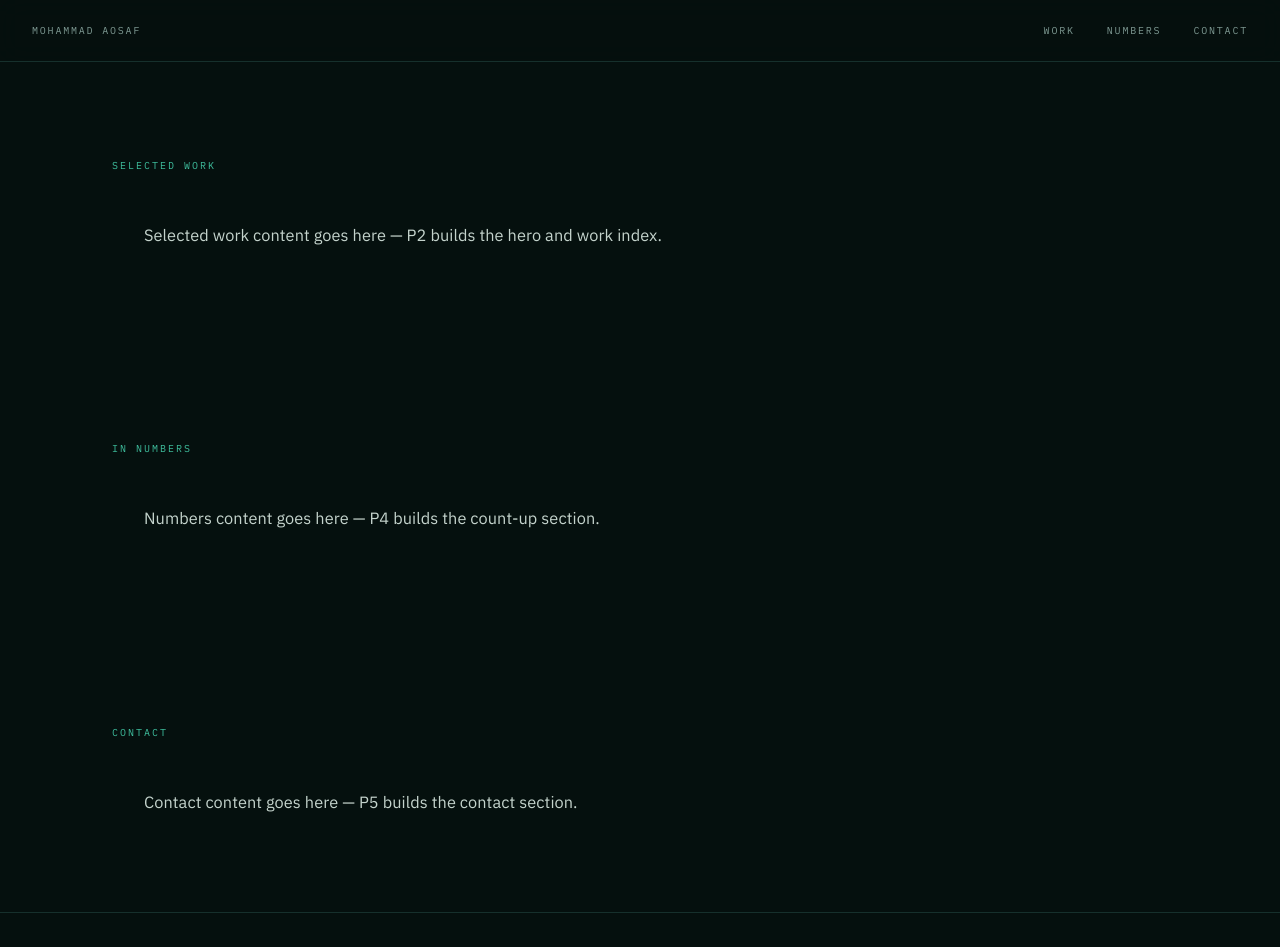
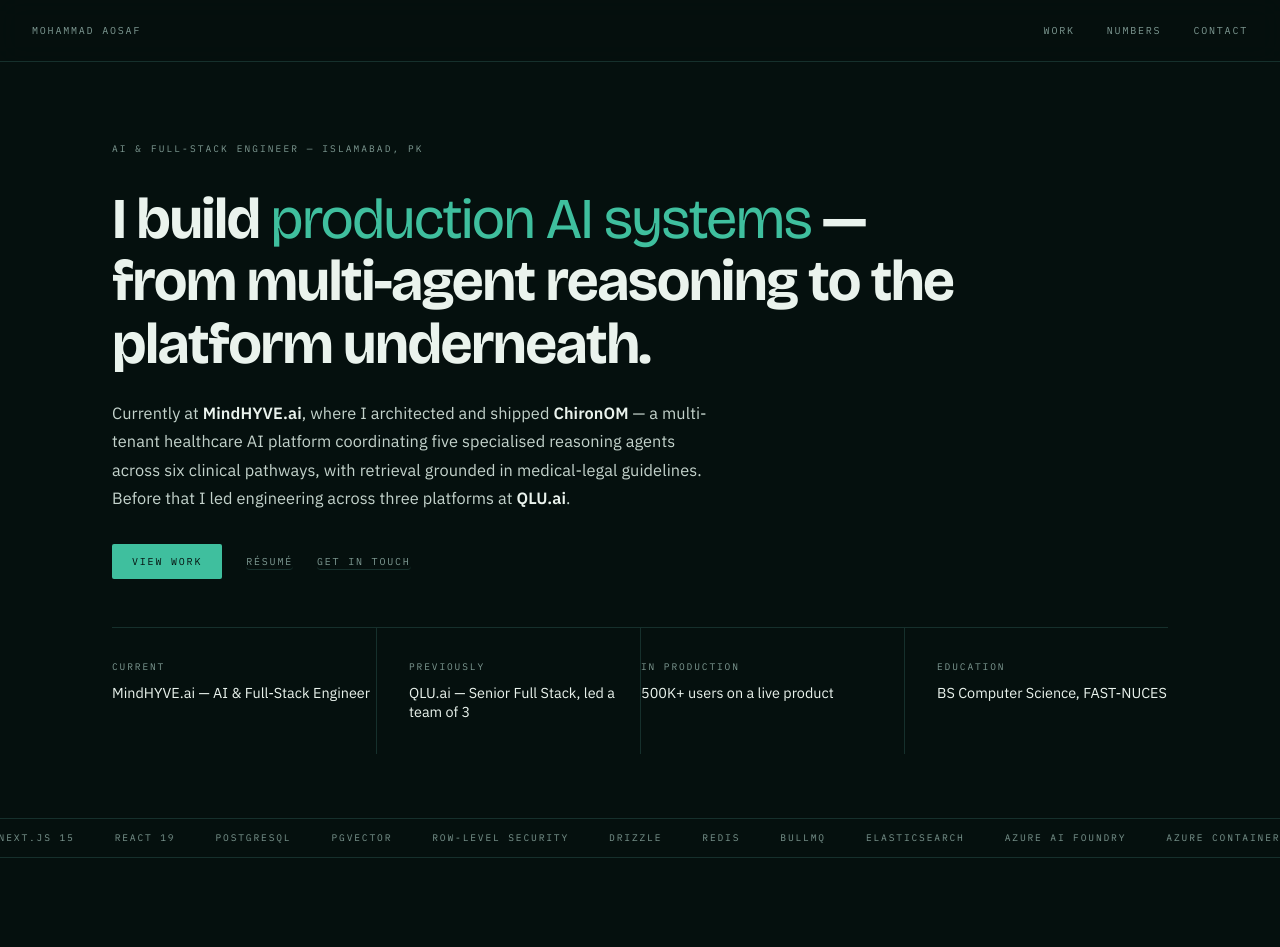
Before and after one commit to Hertz-7/my-portfolio, a Next.js app: page / in a window 1280 px wide. Shown: the top 947 px of the page. Built offline with nearby package versions, Linux system fonts and the light colour scheme.

Commit message:
P2: hero section — eyebrow, H1, supporting paragraph, CTA row, credential strip, stack strip marquee

```diff
--- a/src/app/page.tsx
+++ b/src/app/page.tsx
@@ -1,29 +1,37 @@
-import { Header, Footer, Section, Container, Rule } from "@/components";
+import { Header, Footer, HeroSection, Section, Container, Rule } from "@/components";
 
 export default function Home() {
   return (
     <>
       <Header />
       <main className="flex-1">
+        <HeroSection />
+
+        <Rule />
+
         <Section id="work" label="Selected Work">
           <Container>
-            <p className="font-body text-[1.02rem] leading-[1.74] tracking-[0.005em] text-[var(--prose)] max-w-[62ch]">
-              Selected work content goes here — P2 builds the hero and work index.
+            <p className="text-[1.02rem] leading-[1.74] tracking-[0.005em] text-[var(--prose)] max-w-[62ch]">
+              Selected work content goes here — P3 builds the work index.
             </p>
           </Container>
         </Section>
+
         <Rule />
+
         <Section id="numbers" label="In Numbers">
           <Container>
-            <p className="font-body text-[1.02rem] leading-[1.74] tracking-[0.005em] text-[var(--prose)] max-w-[62ch]">
+            <p className="text-[1.02rem] leading-[1.74] tracking-[0.005em] text-[var(--prose)] max-w-[62ch]">
               Numbers content goes here — P4 builds the count-up section.
             </p>
           </Container>
         </Section>
+
         <Rule />
+
         <Section id="contact" label="Contact">
           <Container>
-            <p className="font-body text-[1.02rem] leading-[1.74] tracking-[0.005em] text-[var(--prose)] max-w-[62ch]">
+            <p className="text-[1.02rem] leading-[1.74] tracking-[0.005em] text-[var(--prose)] max-w-[62ch]">
               Contact content goes here — P5 builds the contact section.
             </p>
           </Container>
--- a/src/components/Button.tsx
+++ b/src/components/Button.tsx
@@ -1,31 +1,64 @@
-import { ReactNode, ButtonHTMLAttributes } from "react";
+import { ReactNode, ButtonHTMLAttributes, AnchorHTMLAttributes } from "react";
 
-interface ButtonProps extends ButtonHTMLAttributes<HTMLButtonElement> {
+interface ButtonBaseProps {
   children: ReactNode;
   variant?: "default" | "ghost";
+  className?: string;
 }
+
+type ButtonAsButton = ButtonBaseProps &
+  ButtonHTMLAttributes<HTMLButtonElement> & { href?: undefined };
+type ButtonAsAnchor = ButtonBaseProps &
+  AnchorHTMLAttributes<HTMLAnchorElement> & { href: string };
+type ButtonProps = ButtonAsButton | ButtonAsAnchor;
 
 export function Button({
   children,
   variant = "default",
   className = "",
+  href,
   ...props
 }: ButtonProps) {
+  const baseClassName = `inline-flex items-center justify-center px-5 py-2.5 font-mono text-[10px] tracking-[0.18em] uppercase rounded-[2px] transition-opacity focus-visible:outline-none focus-visible:ring-2 focus-visible:ring-[var(--accent)] focus-visible:ring-offset-2 focus-visible:ring-offset-[var(--ground)] ${className}`;
+
   if (variant === "ghost") {
+    const ghostClassName = `font-mono text-[10px] tracking-[0.18em] uppercase text-[var(--dim)] border-b border-[var(--hair)] hover:border-[var(--accent)] hover:text-[var(--accent)] transition-colors focus-visible:outline-none focus-visible:ring-2 focus-visible:ring-[var(--accent)] focus-visible:ring-offset-2 focus-visible:ring-offset-[var(--ground)] rounded-sm ${className}`;
+
+    if (href) {
+      return (
+        <a href={href} className={ghostClassName} {...(props as AnchorHTMLAttributes<HTMLAnchorElement>)}>
+          {children}
+        </a>
+      );
+    }
     return (
       <button
-        className={`font-mono text-[10px] tracking-[0.18em] uppercase text-[var(--dim)] border-b border-[var(--hair)] hover:border-[var(--accent)] hover:text-[var(--accent)] transition-colors focus-visible:outline-none focus-visible:ring-2 focus-visible:ring-[var(--accent)] focus-visible:ring-offset-2 focus-visible:ring-offset-[var(--ground)] rounded-sm ${className}`}
-        {...props}
+        className={ghostClassName}
+        {...(props as ButtonHTMLAttributes<HTMLButtonElement>)}
       >
         {children}
       </button>
     );
   }
 
+  const filledClassName = `bg-[var(--accent)] text-[var(--ground)] hover:opacity-90 ${baseClassName}`;
+
+  if (href) {
+    return (
+      <a
+        href={href}
+        className={filledClassName}
+        {...(props as AnchorHTMLAttributes<HTMLAnchorElement>)}
+      >
+        {children}
+      </a>
+    );
+  }
+
   return (
     <button
-      className={`inline-flex items-center justify-center px-5 py-2.5 bg-[var(--accent)] text-[var(--ground)] font-mono text-[10px] tracking-[0.18em] uppercase rounded-[2px] hover:opacity-90 transition-opacity focus-visible:outline-none focus-visible:ring-2 focus-visible:ring-[var(--accent)] focus-visible:ring-offset-2 focus-visible:ring-offset-[var(--ground)] ${className}`}
-      {...props}
+      className={filledClassName}
+      {...(props as ButtonHTMLAttributes<HTMLButtonElement>)}
     >
       {children}
     </button>
--- /dev/null
+++ b/src/components/CredentialStrip.tsx
@@ -0,0 +1,44 @@
+const CREDENTIALS = [
+  {
+    label: "Current",
+    value: "MindHYVE.ai — AI & Full-Stack Engineer",
+  },
+  {
+    label: "Previously",
+    value: "QLU.ai — Senior Full Stack, led a team of 3",
+  },
+  {
+    label: "In production",
+    value: "500K+ users on a live product",
+  },
+  {
+    label: "Education",
+    value: "BS Computer Science, FAST-NUCES",
+  },
+];
+
+export function CredentialStrip() {
+  return (
+    <div className="mt-12 border-t border-[var(--hair)]">
+      <div className="grid grid-cols-2 lg:grid-cols-4">
+        {CREDENTIALS.map(({ label, value }, i) => (
+          <div
+            key={label}
+            className={`px-0 py-6 lg:py-8 ${
+              i > 0 ? "lg:border-l lg:border-[var(--hair)]" : ""
+            } ${i % 2 === 1 ? "pl-6 lg:pl-8 border-l border-[var(--hair)]" : ""} ${
+              i < 2 ? "border-b border-[var(--hair)] lg:border-b-0" : ""
+            }`}
+          >
+            <p className="font-mono text-[9.5px] tracking-[0.2em] uppercase text-[var(--dim)] mb-2">
+              {label}
+            </p>
+            <p className="font-body text-[var(--type)] text-[0.9rem] leading-snug">
+              {value}
+            </p>
+          </div>
+        ))}
+      </div>
+    </div>
+  );
+}
--- /dev/null
+++ b/src/components/HeroSection.tsx
@@ -0,0 +1,51 @@
+import { Button } from "./Button";
+import { PlainLink } from "./PlainLink";
+import { CredentialStrip } from "./CredentialStrip";
+import { StackStrip } from "./StackStrip";
+
+export function HeroSection() {
+  return (
+    <section className="pt-16 pb-0 lg:pt-20">
+      <div className="max-w-[1120px] mx-auto px-6 lg:px-8">
+        <p className="font-mono text-[9.5px] tracking-[0.22em] uppercase text-[var(--dim)] mb-8">
+          AI &amp; Full-Stack Engineer — Islamabad, PK
+        </p>
+
+        <h1
+          className="font-display font-bold text-[var(--type)] leading-[1.08] tracking-[-0.028em] text-wrap balance max-w-[24ch]"
+          style={{ fontSize: "clamp(2.1rem, 4.7vw, 3.6rem)" }}
+        >
+          I build{" "}
+          <em
+            className="font-normal italic"
+            style={{ fontStyle: "normal", color: "var(--accent)" }}
+          >
+            production AI systems
+          </em>{" "}
+          — from multi-agent reasoning to the platform underneath.
+        </h1>
+
+        <p className="mt-6 text-[1.02rem] leading-[1.74] tracking-[0.005em] text-[var(--prose)] max-w-[62ch]">
+          Currently at{" "}
+          <span className="text-[var(--type)] font-semibold">MindHYVE.ai</span>, where I
+          architected and shipped{" "}
+          <span className="text-[var(--type)] font-semibold">ChironOM</span> — a multi-tenant
+          healthcare AI platform coordinating five specialised reasoning agents across six clinical
+          pathways, with retrieval grounded in medical-legal guidelines. Before that I led engineering
+          across three platforms at{" "}
+          <span className="text-[var(--type)] font-semibold">QLU.ai</span>.
+        </p>
+
+        <div className="mt-8 flex flex-wrap items-center gap-6">
+          <Button href="#work">View work</Button>
+          <PlainLink href="/resume.pdf">Résumé</PlainLink>
+          <PlainLink href="mailto:mohammadaosaf@gmail.com">Get in touch</PlainLink>
+        </div>
+
+        <CredentialStrip />
+      </div>
+
+      <StackStrip />
+    </section>
+  );
+}
--- /dev/null
+++ b/src/components/StackStrip.tsx
@@ -0,0 +1,82 @@
+"use client";
+
+import { useEffect, useRef } from "react";
+
+const STACK = [
+  "NestJS",
+  "Next.js 15",
+  "React 19",
+  "PostgreSQL",
+  "pgvector",
+  "Row-Level Security",
+  "Drizzle",
+  "Redis",
+  "BullMQ",
+  "Elasticsearch",
+  "Azure AI Foundry",
+  "Azure Container Apps",
+  "Twilio",
+  "WebSockets",
+  "Turborepo",
+  "RoBERTa",
+  "PyTorch",
+  "Hugging Face",
+  "Jest",
+  "Bicep",
+];
+
+export function StackStrip() {
+  const trackRef = useRef<HTMLDivElement>(null);
+  const rafRef = useRef<number>(0);
+  const xRef = useRef<number>(0);
+
+  useEffect(() => {
+    const prefersReducedMotion = window.matchMedia(
+      "(prefers-reduced-motion: reduce)"
+    ).matches;
+    if (prefersReducedMotion) return;
+
+    const track = trackRef.current;
+    if (!track) return;
+    const halfWidth = track.scrollWidth / 2;
+    let lastTime = 0;
+    const speed = 0.3;
+    const el = track;
+
+    function tick(time: number) {
+      if (lastTime === 0) lastTime = time;
+      const delta = time - lastTime;
+      lastTime = time;
+      xRef.current -= speed * (delta / 16);
+      if (xRef.current <= -halfWidth) {
+        xRef.current = 0;
+      }
+      el.style.transform = `translateX(${xRef.current}px)`;
+      rafRef.current = requestAnimationFrame(tick);
+    }
+
+    rafRef.current = requestAnimationFrame(tick);
+    return () => cancelAnimationFrame(rafRef.current);
+  }, []);
+
+  const allItems = [...STACK, ...STACK];
+
+  return (
+    <div className="mt-16 border-t border-b border-[var(--hair)] overflow-hidden">
+      <div
+        ref={trackRef}
+        className="flex whitespace-nowrap"
+        style={{ willChange: "transform" }}
+      >
+        {allItems.map((item, i) => (
+          <span
+            key={i}
+            className="font-mono text-[9.5px] tracking-[0.2em] uppercase text-[var(--dim)] px-5 py-3"
+          >
+            {item}
+          </span>
+        ))}
+      </div>
+    </div>
+  );
+}
--- a/src/components/index.ts
+++ b/src/components/index.ts
@@ -5,3 +5,6 @@
 export { Rule } from "./Rule";
 export { Button } from "./Button";
 export { PlainLink } from "./PlainLink";
+export { CredentialStrip } from "./CredentialStrip";
+export { StackStrip } from "./StackStrip";
+export { HeroSection } from "./HeroSection";
```
